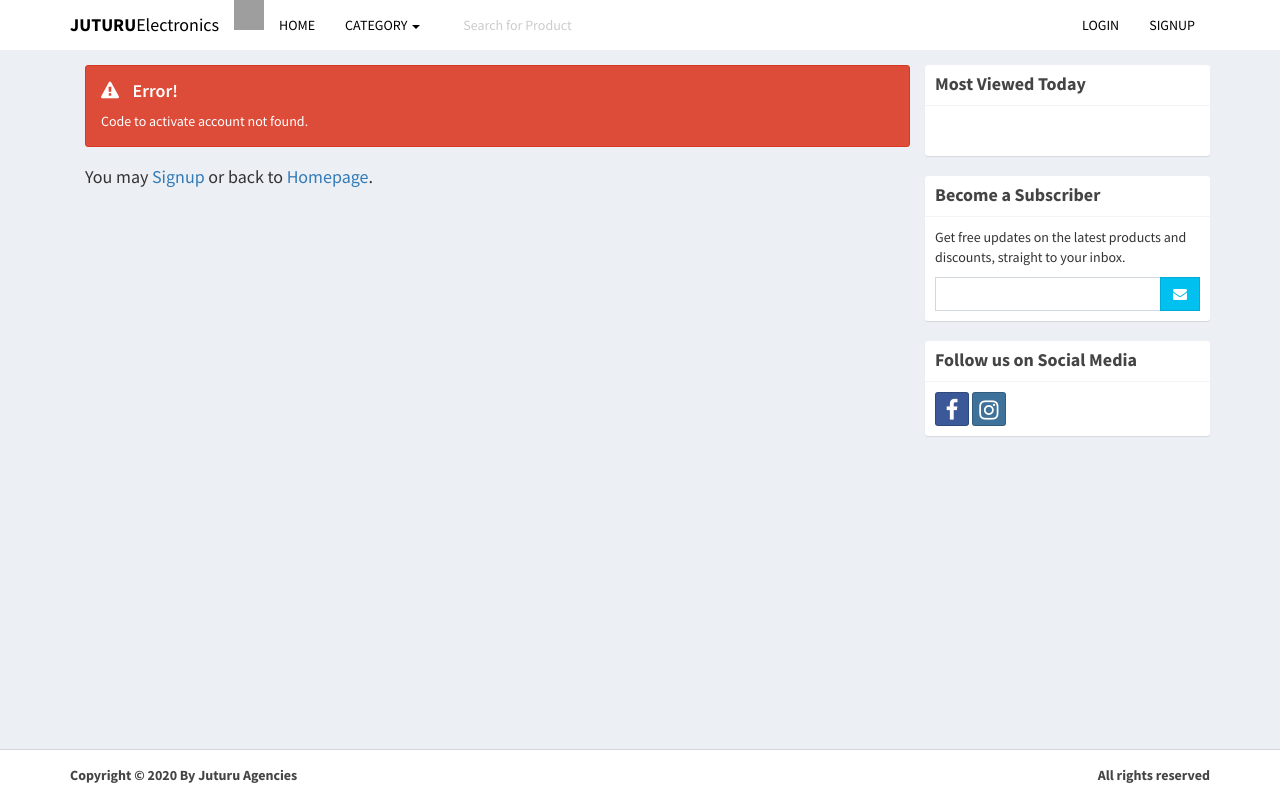
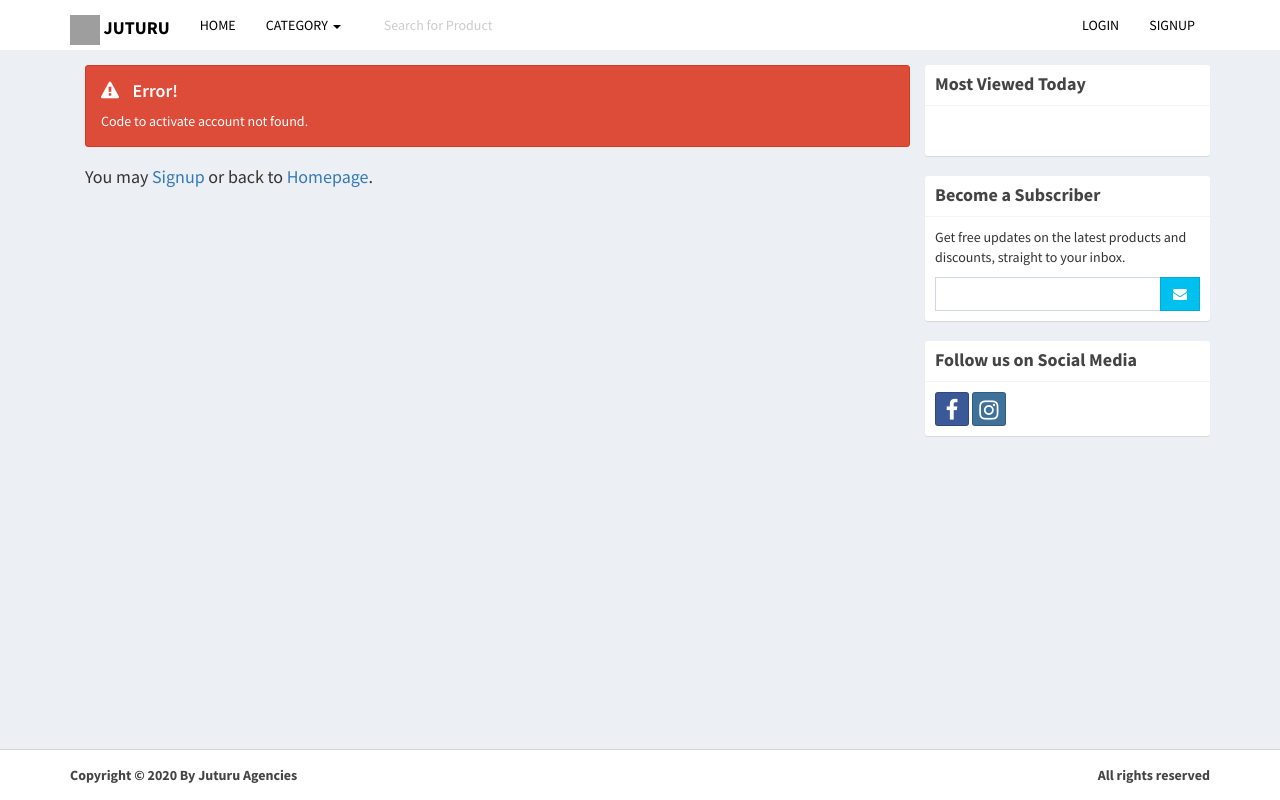
Before and after one commit to rishiarya09/juturu-ecom, a PHP site: page /ecommerce/activate.php in a window 1280 px wide. Run offline with PHP 8.4, Linux system fonts and the light colour scheme; data that the repository does not hold is empty; some libraries are stand-ins or nearby versions; grey boxes are pictures that could not be loaded.

Commit message:
navbar updated

```diff
--- a/includes/navbar.php
+++ b/includes/navbar.php
@@ -2,10 +2,9 @@
   <nav class="navbar navbar-static-top">
     <div class="container">
       <div class="navbar-header">
-      <img id="logo" src="images/juturu.png" height="30" width="30">
-        <a href="index.php" class="navbar-brand"><b>JUTURU</b>Electronics</a>
+        <a href="index.php" class="navbar-brand"><img id="logo" src="images/juturu.png" height="30" width="30" style="display: inline"> <b>JUTURU</b></a>
 
-        <button type="button" class="navbar-toggle collapsed" data-toggle="collapse" data-target="#navbar-collapse">
+        <button type="button" class="navbar-toggle collapsed" data-toggle="collapse" data-target="#navbar-collapse" style="color: gray">
           <i class="fa fa-bars"></i>
         </button>
       </div>
```
